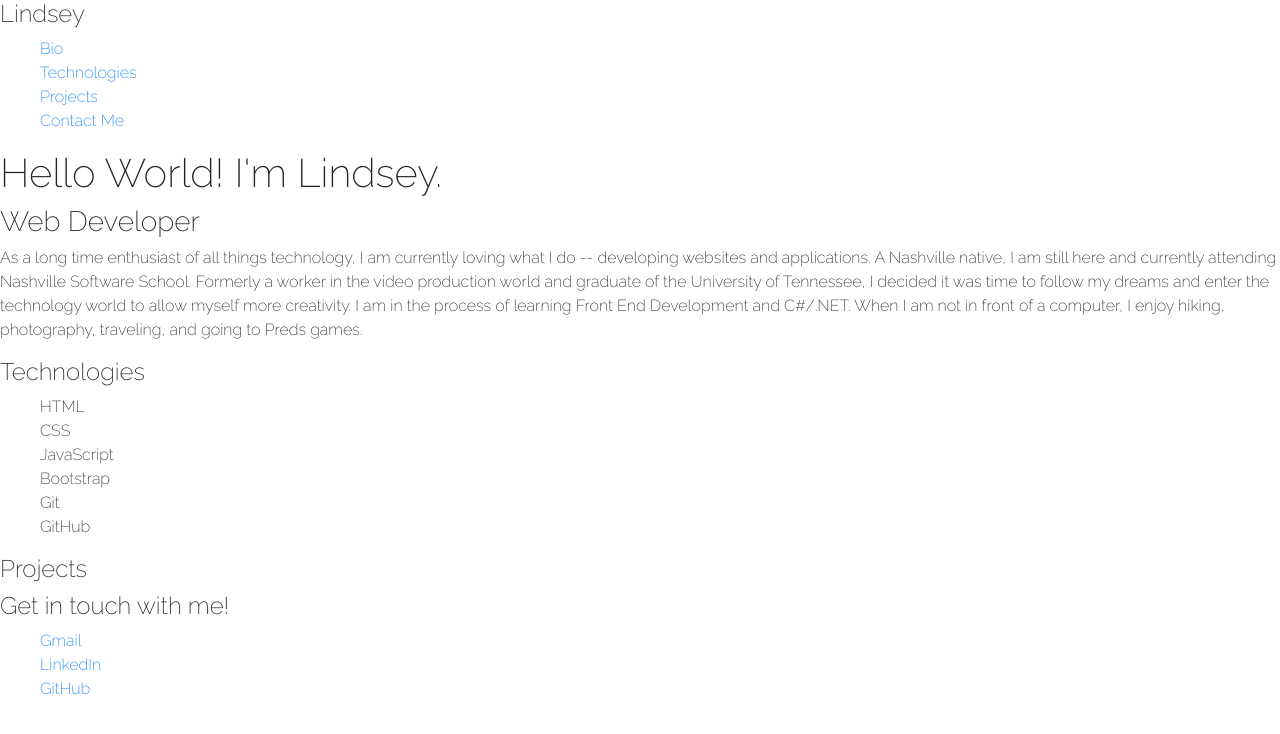
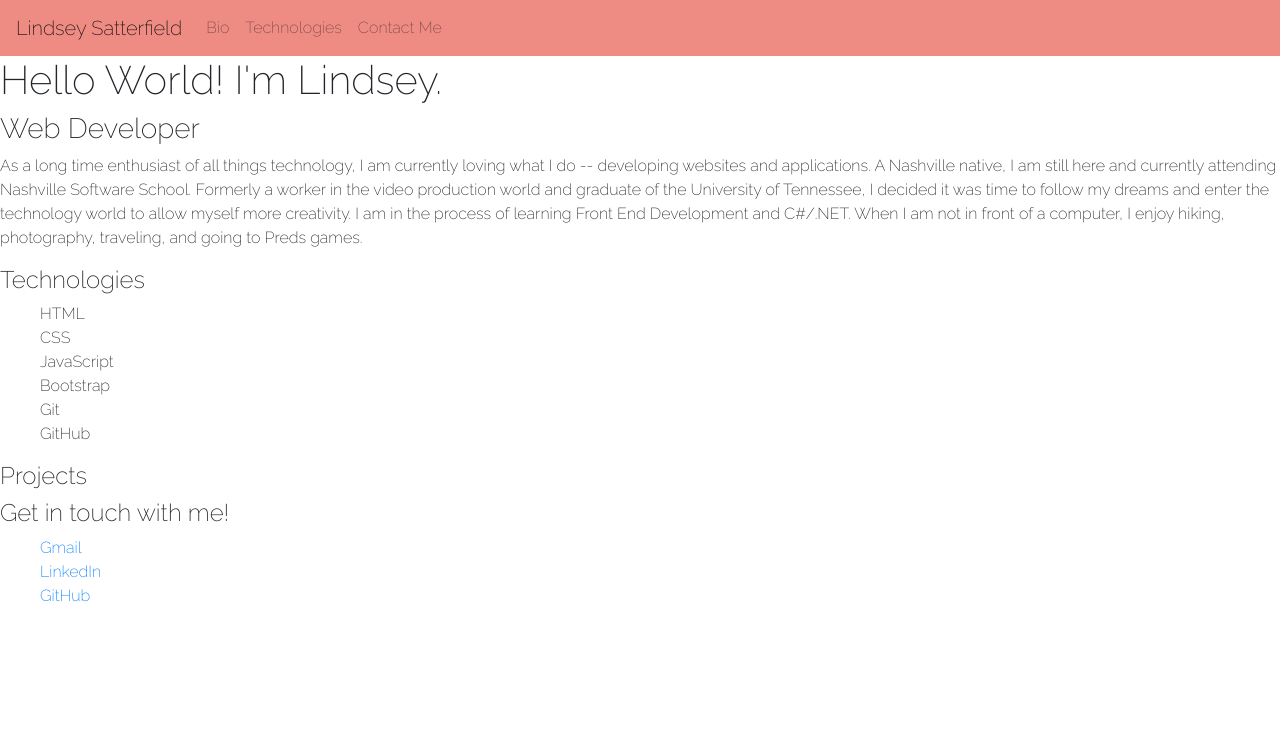
Before and after one commit to lindseysatterfield/lindseysatterfield-personal-bio-site, a website built with webpack: page src/index.html in a window 1280 px wide. Built offline with nearby package versions, Linux system fonts and the light colour scheme.

Commit message:
Updated navbar with Bootstrap

```diff
--- a/src/index.html
+++ b/src/index.html
@@ -7,16 +7,7 @@
 </head>
 <body>
   <!-- Navigation -->
-  <nav>
-    <!-- TODO: Insert some sort of H1-H6 with your name here -->
-    <h4>Lindsey</h4>
-    <ul id="navLinks">
-      <li><a href="#navToBio">Bio</a></li>
-      <li><a href="#navToTechnologies">Technologies</a></li>
-      <li><a href="#navToProjects">Projects</a></li>
-      <li><a href="#navToContact">Contact Me</a></li>
-    </ul>
-  </nav>
+  <nav id="navbar-container"></nav>
   <!-- End Navigation -->
 
   <!-- Primary View -->
--- /dev/null
+++ b/src/javascripts/components/navbar.js
@@ -0,0 +1,23 @@
+const navbar = () => {
+  document.querySelector('#navbar-container').innerHTML = `<nav class="navbar navbar-expand-lg navbar-light" style="background-color: #ee8c84;">
+  <button class="navbar-toggler" type="button" data-toggle="collapse" data-target="#navbarTogglerDemo01" aria-controls="navbarTogglerDemo01" aria-expanded="false" aria-label="Toggle navigation">
+    <span class="navbar-toggler-icon"></span>
+  </button>
+  <div class="collapse navbar-collapse" id="navbarTogglerDemo01">
+    <a class="navbar-brand" href="#">Lindsey Satterfield</a>
+    <ul class="navbar-nav mr-auto mt-2 mt-lg-0">
+      <li class="nav-item">
+        <a class="nav-link" href="#navToBio">Bio</a>
+      </li>
+      <li class="nav-item">
+        <a class="nav-link" href="#navToTechnologies">Technologies</a>
+      </li>
+      <li class="nav-item">
+        <a class="nav-link" href="#navToContact">Contact Me</a>
+      </li>
+    </ul>
+  </div>
+</nav>`;
+};
+
+export default navbar;
--- a/src/javascripts/components/projectsCard.js
+++ b/src/javascripts/components/projectsCard.js
@@ -3,20 +3,8 @@ import printToDom from '../helpers/printToDom';
 const createProjectCards = (array) => {
   let domString = '';
   for (let i = 0; i < array.length; i += 1) {
-  //   domString += `<div class="card-group">
-  //   <div class="card .h-100 mx-4 text-center">
-  //     <img class="card-img-top" style="width: 100%;" src="${array[i].screenshot}" alt="Image screenshot">
-  //     <div class="card-body">
-  //       <h5 class="card-title">${array[i].title}</h5>
-  //       <p class="card-text">${array[i].description}</p>
-  //       <p class="card-text">${array[i].technologiesUsed}</p>
-  //       <p class="card-text"><a href="${array[i].url}">Live Site</a></p>
-  //       <p class="card-text"><a href="${array[i].githubUrl}">Github</a></p>
-  //     </div>
-  //   </div>
-  // </div>`;
-
-    domString += `<div class="card .h-100 mx-4 text-center" style="width: 18rem;">
+    domString += `
+    <div class="card .h-100 mx-4 text-center" style="width: 18rem;">
       <img class="card-img-top" style="width: 100%"; src="${array[i].screenshot}" alt="Card image cap">
       <div class="card-body">
         <h3 class="card-title">${array[i].title}</h3>
--- a/src/javascripts/main.js
+++ b/src/javascripts/main.js
@@ -1,9 +1,11 @@
 import 'bootstrap';
 import '../styles/main.scss';
+import navbar from './components/navbar';
 import createProjectCards from './components/projectsCard';
 import projects from './helpers/data/projects';
 
 const init = () => {
+  navbar();
   createProjectCards(projects);
 };
 
```
Lines whose indentation alone changed are shown as unchanged.
